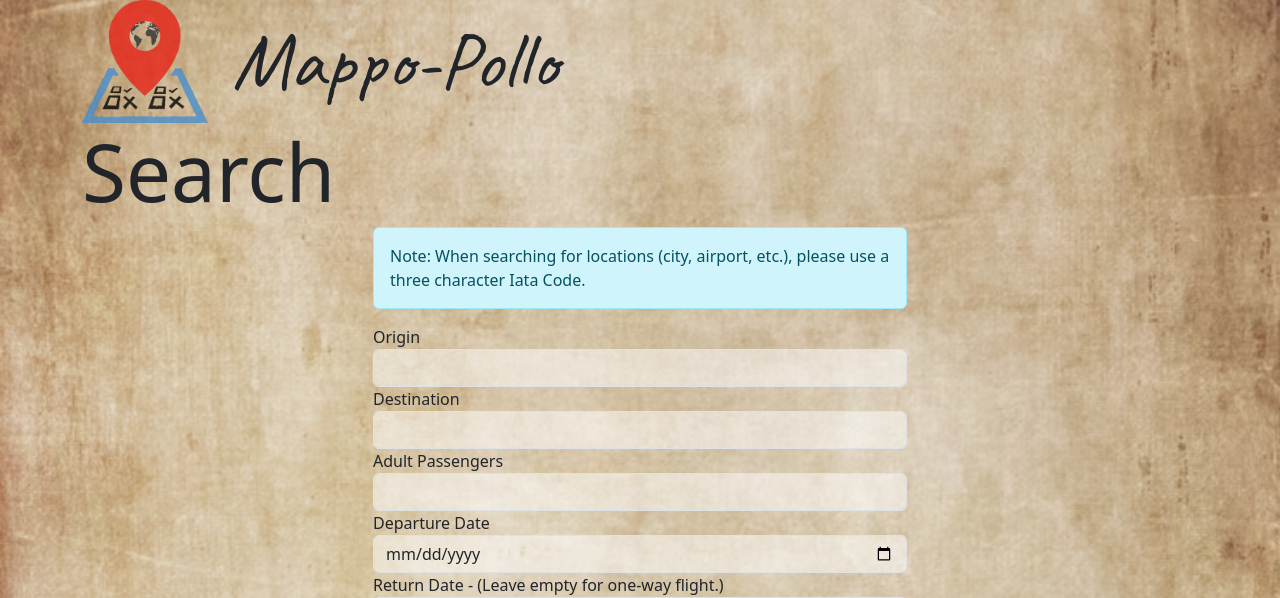
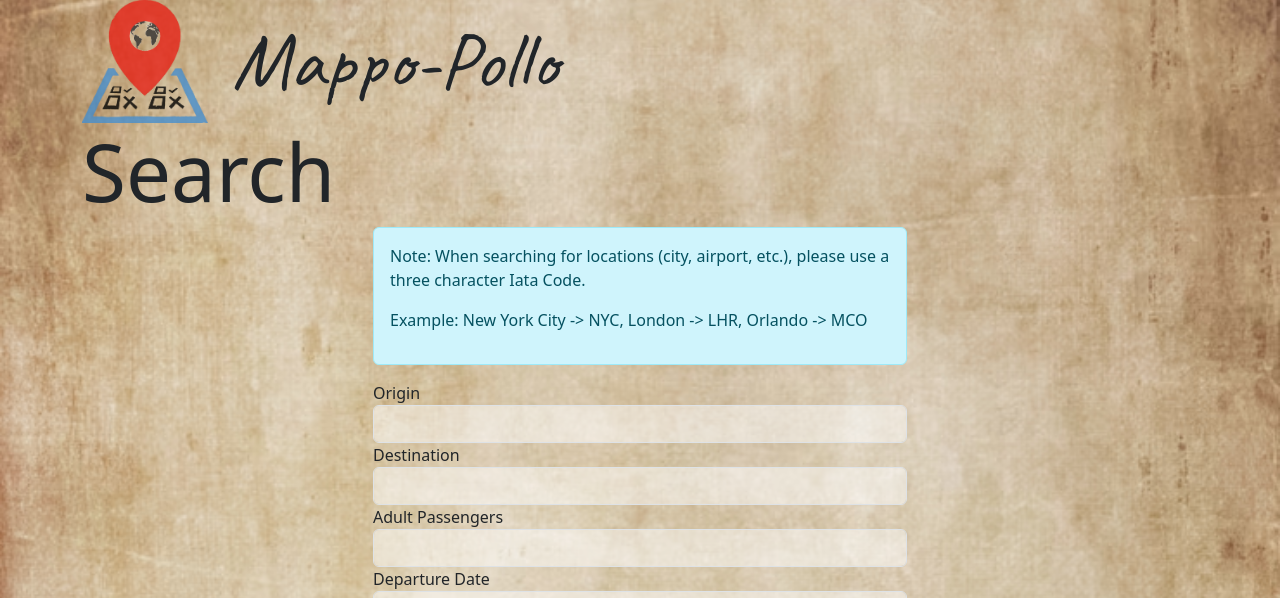
Before and after one commit to biggd3210/capstone-1, a Flask app: template templates/components/search.html in a window 1280 px wide. Shown: the part 63-661 px from the top of the page. Run offline with Flask 3, Linux system fonts and the light colour scheme; the template is opened without the code that fills it: values that come from a table or form of the project are taken from there, others are empty; parts of the project's set-up code (start-up, migrations or seed data) failed here and were passed over; some libraries are stand-ins or nearby versions.

Commit message:
continued note for iata codes and searches.

```diff
--- a/templates/components/search.html
+++ b/templates/components/search.html
@@ -9,7 +9,10 @@
 <div class="container">
     <div class="row justify-content-center">
         <div class="col-md-6">
-            <p class="alert alert-info">Note: When searching for locations (city, airport, etc.), please use a three character Iata Code.</p>
+            <div class="alert alert-info">
+            <p>Note: When searching for locations (city, airport, etc.), please use a three character Iata Code.</p>
+            <p>Example: New York City -> NYC, London -> LHR, Orlando -> MCO</p>
+            </div>
             <form id="search-flight-form" method="POST">
                 {{ form.hidden_tag() }}
                 {% for field in form
```
